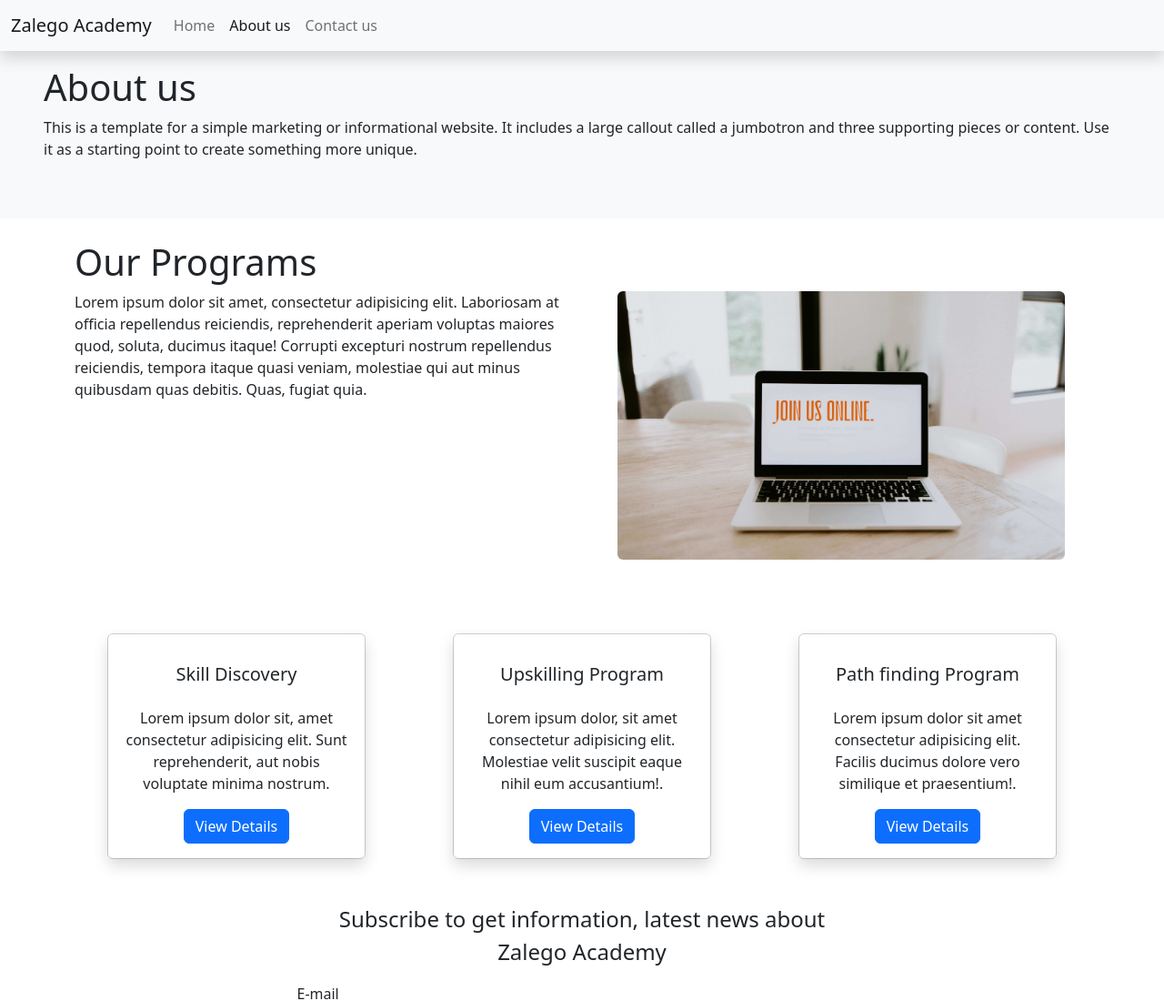
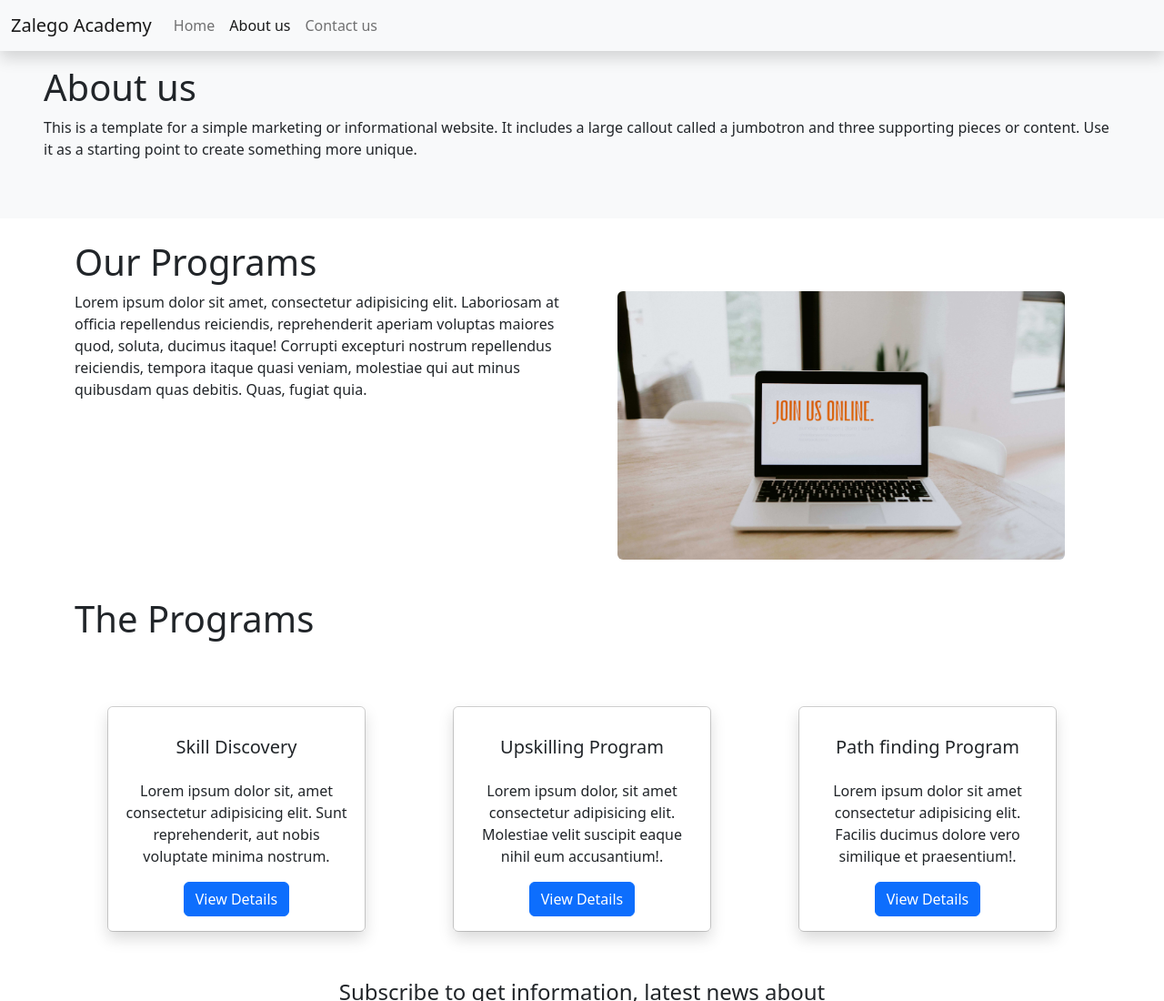
Before and after one commit to TimothyMuyelelele/bootstrap-gridlayout, a plain HTML site: page about-us.html in a window 1280 px wide. Shown: the top 1100 px of the page at 91% size. Drawn offline with nearby package versions, Linux system fonts and the light colour scheme.

Commit message:
seventh commit

```diff
--- a/about-us.html
+++ b/about-us.html
@@ -51,6 +51,7 @@
             </div>
         </div>
         <div class="row">
+          <h1 class="pt-2 pb-3">The Programs</h1>
             <div class="col-lg-4 p-5 ">
                 <div class="card text-center">
                   <div class="card-body shadow">
```
